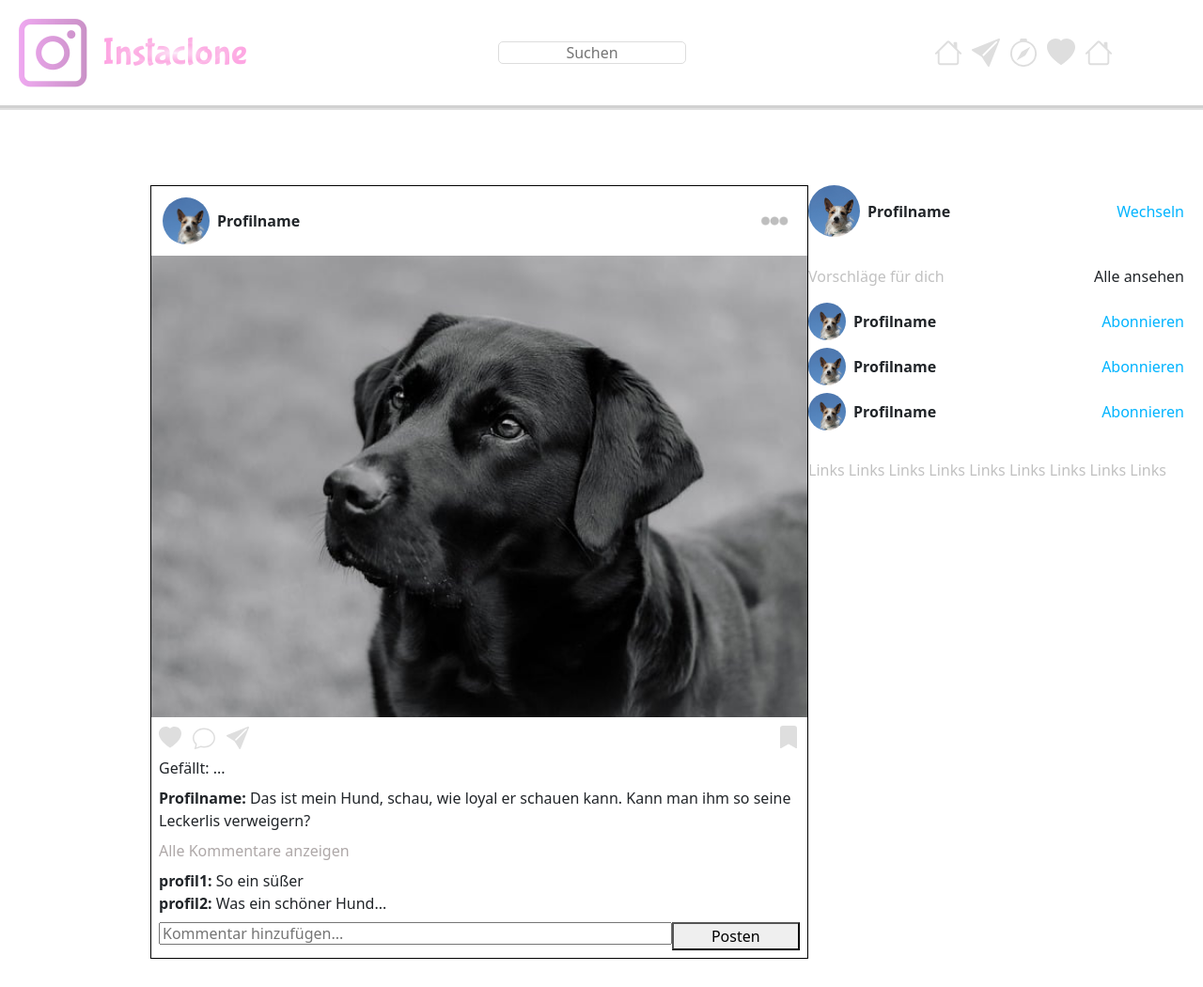
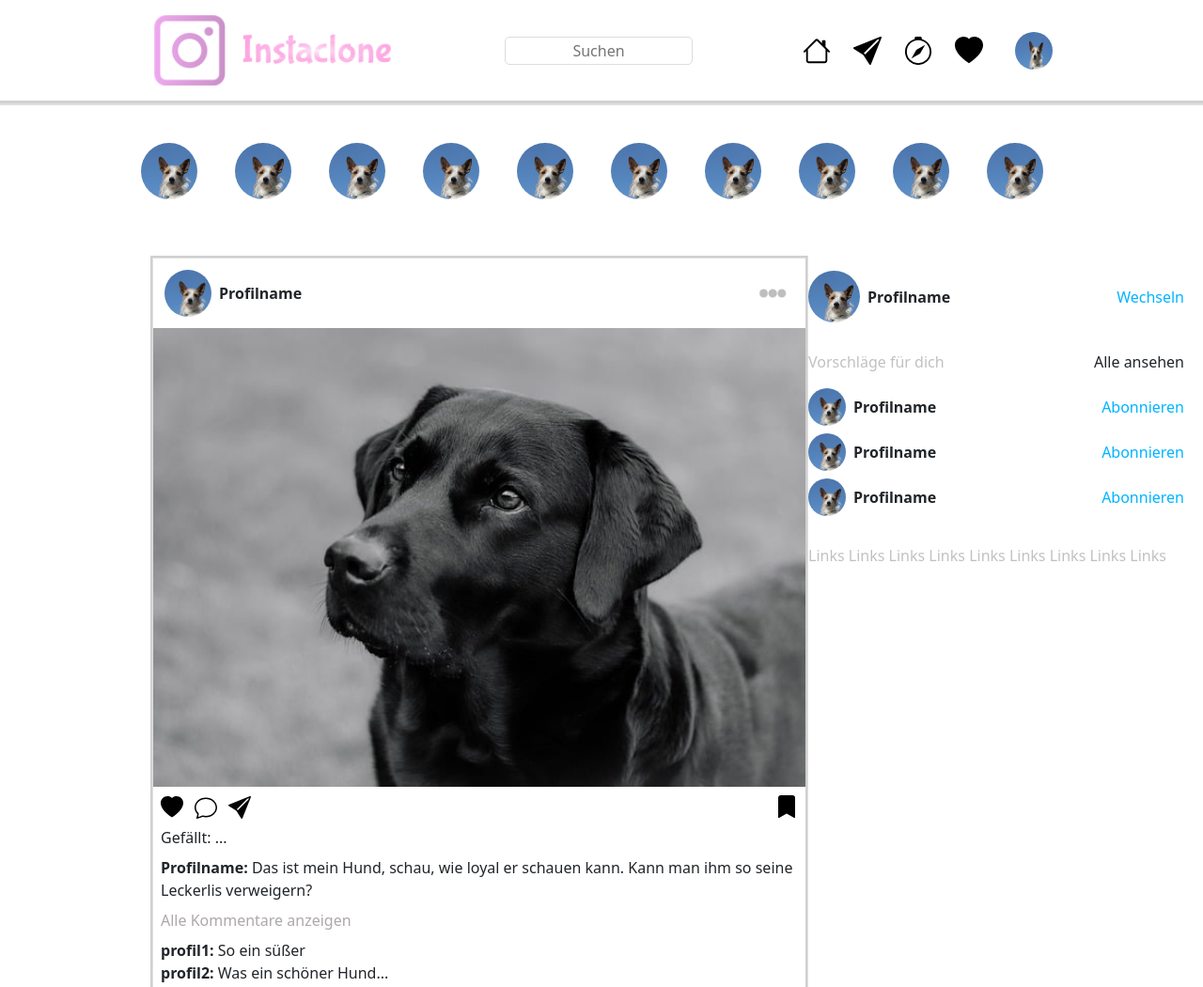
Before and after one commit to kaix6/Instaclone, a website: page index.html in a window 1280 px wide. Shown: the top 1050 px of the page at 94% size. Drawn offline with nearby package versions, Linux system fonts and the light colour scheme.

Commit message:
story & div. fixes

```diff
--- a/index.html
+++ b/index.html
@@ -14,22 +14,35 @@
   <body onload="render()">
     <header>
       <div>
-        <img src="img/logo.png" alt="logo" />
+        <img class="logo" src="img/logo.png" alt="logo" />
       </div>
 
-      <input class="searchfield" placeholder="Suchen">
+      <input class="searchfield" placeholder="Suchen" />
 
       <div class="navbar">
-        <a href="#"> <img src="img/house.svg">  </a>
-        <a href="#"> <img src="img/send-fill.svg">  </a>
-        <a href="#"> <img src="img/compass.svg">  </a>
-        <a href="#"> <img src="img/hearticon.svg">  </a>
-        <a href="#"> <img src="img/house.svg">  </a>
+        <a href="#"> <img class="iconsNavbar" src="img/house.svg" /> </a>
+        <a href="#"> <img class="iconsNavbar" src="img/send-fill.svg" /> </a>
+        <a href="#"> <img class="iconsNavbar" src="img/compass.svg" /> </a>
+        <a href="#"> <img class="iconsNavbar" src="img/hearticon.svg" /> </a>
+        <a href="#"> <img class="profilimage" src="img/profilepic.jpg" /> </a>
       </div>
     </header>
 
+    <section class="storys">
+      <img class="profilimage" src="img/profilepic.jpg" alt="" />
+      <img class="profilimage" src="img/profilepic.jpg" alt="" />
+      <img class="profilimage" src="img/profilepic.jpg" alt="" />
+      <img class="profilimage" src="img/profilepic.jpg" alt="" />
+      <img class="profilimage" src="img/profilepic.jpg" alt="" />
+      <img class="profilimage" src="img/profilepic.jpg" alt="" />
+      <img class="profilimage" src="img/profilepic.jpg" alt="" />
+      <img class="profilimage" src="img/profilepic.jpg" alt="" />
+      <img class="profilimage" src="img/profilepic.jpg" alt="" />
+      <img class="profilimage" src="img/profilepic.jpg" alt="" />
+    </section>
+
     <section class="postcontainer">
-      <div id="posts"></div>
+        <div id="posts"></div>
 
       <div id="friends"></div>
     </section>
--- a/style.css
+++ b/style.css
@@ -8,27 +8,29 @@ header {
   align-items: center;
   padding: 16px;
   border-bottom: 5px groove rgba(0, 0, 0, 0.18);
+  padding-left: 160px;
+  padding-right: 160px;
 }
 
-.navbar img {
+.logo {
+  width: 260px;
+  height: 75px;
+  object-fit: cover;
+}
+
+.iconsNavbar {
   height: 30px;
   width: 30px;
   object-fit: cover;
-  margin-right: 10px;
-  filter: invert(96%) sepia(0%) saturate(0%) hue-rotate(237deg) brightness(93%)
-    contrast(94%);
+  margin-right: 24px;
 }
 
 .navbar img:hover {
   opacity: 0.6;
 }
 
-.navbar {
-  margin-right: 70px;
-}
-
 .postcontainer {
-  margin-top: 80px;
+  margin-top: 60px;
   margin-left: 160px;
   margin-bottom: 80px;
   display: flex;
@@ -37,7 +39,7 @@ header {
 }
 
 .postcomplete {
-  border: 1px solid black;
+  border: 3px groove rgba(0, 0, 0, 0.18);
   width: 700px;
 }
 
@@ -57,11 +59,6 @@ header {
   margin-top: 8px;
   margin-right: 8px;
   margin-left: 8px;
-}
-
-.postbar img {
-  filter: invert(96%) sepia(0%) saturate(0%) hue-rotate(237deg) brightness(93%)
-    contrast(94%);
 }
 
 .icons img {
@@ -92,11 +89,10 @@ header {
 }
 
 .inputfield {
-  margin-top: 8px;
-  margin-right: 8px;
-  margin-left: 8px;
-  margin-bottom: 8px;
+  margin-top: 10px;
+  padding: 8px 8px;
   display: flex;
+  border-top: 3px groove rgba(0, 0, 0, 0.18);
 }
 
 .menu {
@@ -148,10 +144,12 @@ header {
 input {
   height: 24px;
   width: 80%;
+  border: none;
 }
 
 .searchfield {
   width: 200px;
+  height: 30px;
   text-align: center;
   border-radius: 5px;
   border: 1px solid #dddddd;
@@ -196,6 +194,7 @@ button {
   justify-content: space-between;
   align-items: center;
   margin-bottom: 8px;
+  margin-top: 16px;
 }
 
 .friendsbox-self-profil img {
@@ -242,3 +241,25 @@ footer {
   text-decoration: underline;
   cursor: pointer;
 }
+
+.profilimage {
+  width: 40px;
+  height: 40px;
+  border-radius: 90px;
+  margin-left: 10px;
+}
+
+.storys {
+  margin-bottom: 20px;
+  display: flex;
+  justify-content: center;
+  align-items: center;
+}
+
+.storys img {
+margin-top: 40px;
+margin-right: 30px;
+  width: 60px;
+  height: 60px;
+  object-fit: cover;
+}
```
